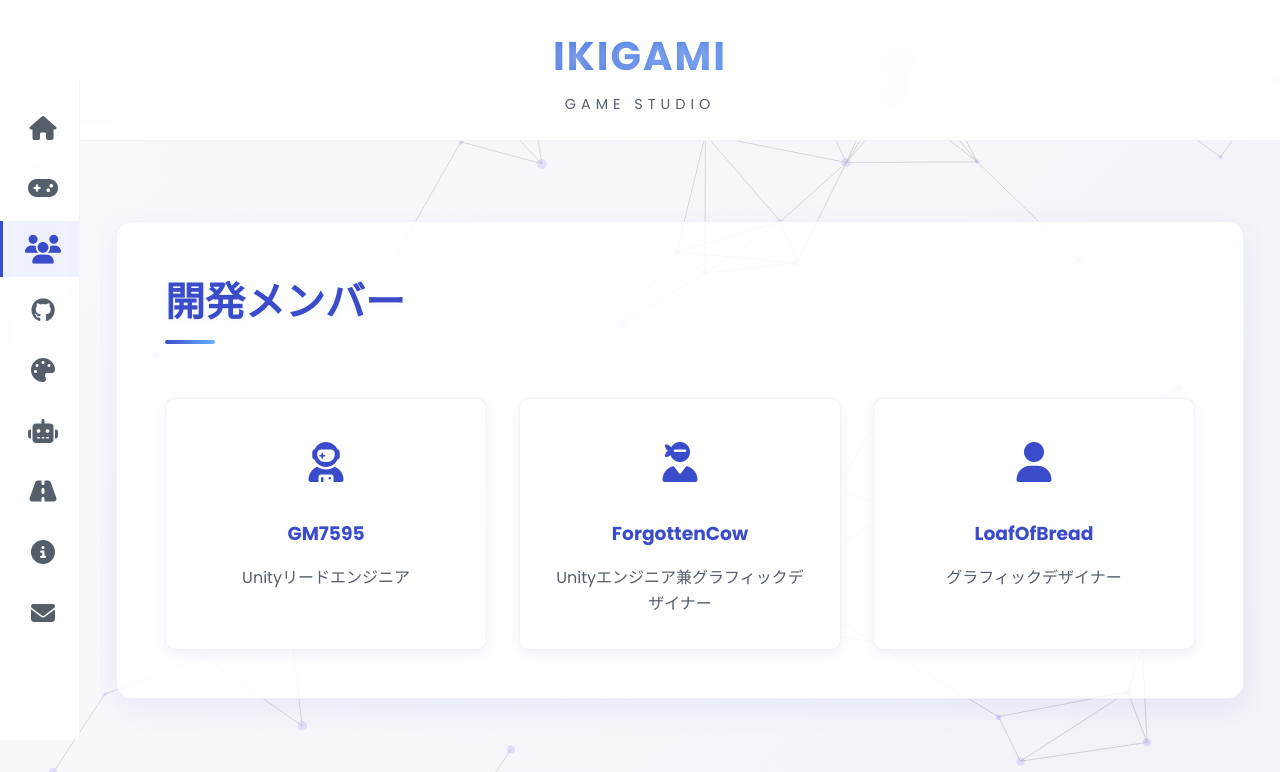
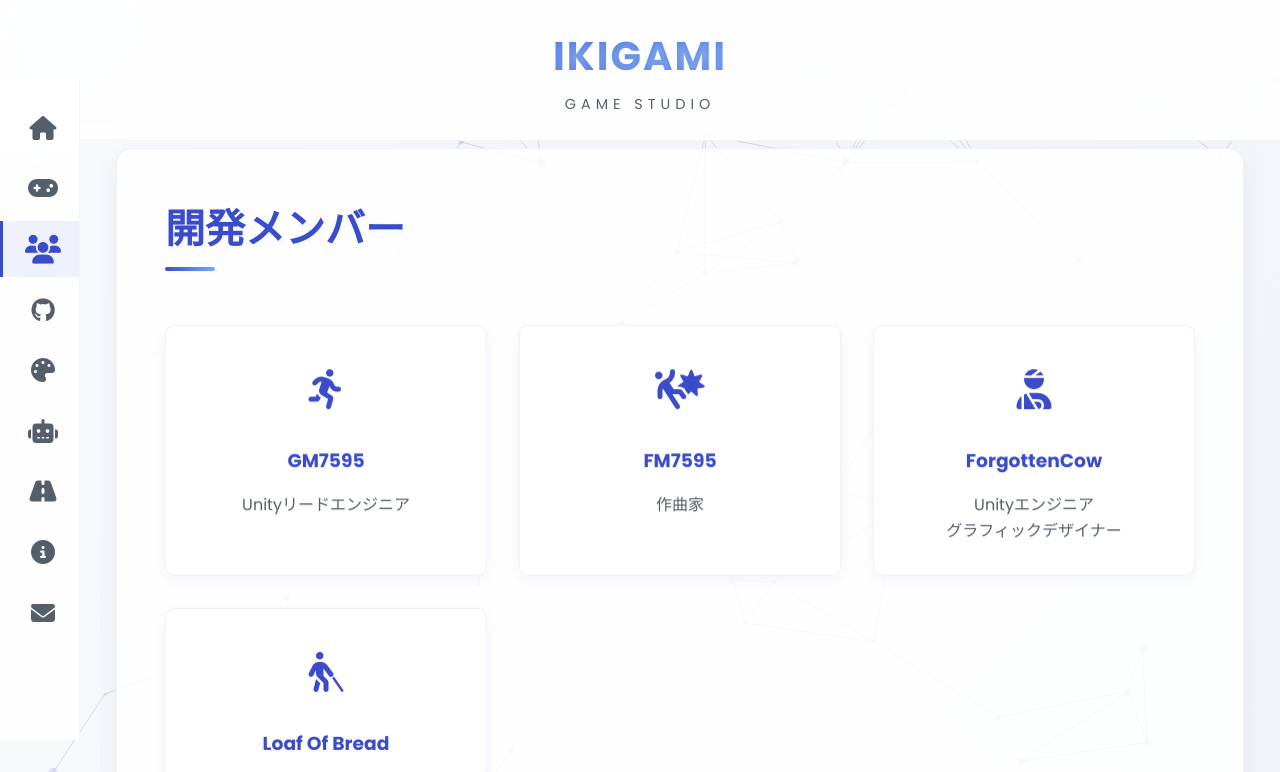
Before and after one commit to IKIGAMI-GAME/ikigami-game.github.io, a plain HTML site: page index.html in a window 1280 px wide. Both pictures are taken after a click on the link "開発メンバー". Shown: the top 772 px of the page. Drawn offline with nearby package versions, Linux system fonts and the light colour scheme; no server answers.

Commit message:
Better icons, added FM dude

```diff
--- a/index.html
+++ b/index.html
@@ -89,18 +89,24 @@
                     <h2 class="section-title">開発メンバー</h2>
                     <div class="products-grid">
                         <div class="product-card animate-item">
-                            <div class="product-icon"><i class="fas fa-user-astronaut"></i></div>
+                            <div class="product-icon"><i class="fa-solid fa-person-running"></i></div>
                             <h3>GM7595</h3>
                             <p>Unityリードエンジニア</p>
                         </div>
                         <div class="product-card animate-item">
-                            <div class="product-icon"><i class="fas fa-user-ninja"></i></div>
-                            <h3>ForgottenCow</h3>
-                            <p>Unityエンジニア兼グラフィックデザイナー</p>
+                            <div class="product-icon"><i class="fa-solid fa-person-falling-burst"></i></div>
+                            <h3>FM7595</h3>
+                            <p>作曲家</p>
                         </div>
                         <div class="product-card animate-item">
-                            <div class="product-icon"><i class="fas fa-user"></i></div>
-                            <h3>LoafOfBread</h3>
+                            <div class="product-icon"><i class="fa-solid fa-user-injured"></i></div>
+                            <h3>ForgottenCow</h3>
+                            <p>Unityエンジニア</p>
+                            <p>グラフィックデザイナー</p>
+                        </div>
+                        <div class="product-card animate-item">
+                            <div class="product-icon"><i class="fa-solid fa-person-walking-with-cane"></i></div>
+                            <h3>Loaf Of Bread</h3>
                             <p>グラフィックデザイナー</p>
                         </div>
                     </div>
```
Also changed, not shown: 1 other file.
